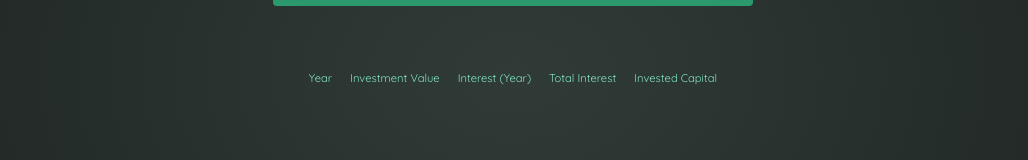
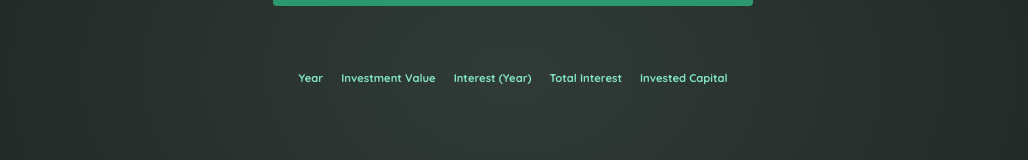
Before and after one commit to mmarchesotti/investments-calculator, a React (Vite) app: page / in a window 1280 px wide. Shown: the part 350-510 px from the top of the page, without its empty margins (127-1155 px from the left). Built offline with nearby package versions, Linux system fonts and the light colour scheme.

Commit message:
fix: use 'th' instead of 'td' in 'thead' element

```diff
--- a/components/Result.jsx
+++ b/components/Result.jsx
@@ -34,11 +34,11 @@ export default function Result({
         <table id="result">
             <thead>
                 <tr>
-                    <td>Year</td>
-                    <td>Investment Value</td>
-                    <td>Interest (Year)</td>
-                    <td>Total Interest</td>
-                    <td>Invested Capital</td>
+                    <th>Year</th>
+                    <th>Investment Value</th>
+                    <th>Interest (Year)</th>
+                    <th>Total Interest</th>
+                    <th>Invested Capital</th>
                 </tr>
             </thead>
             <tbody>{tableBody}</tbody>
```
